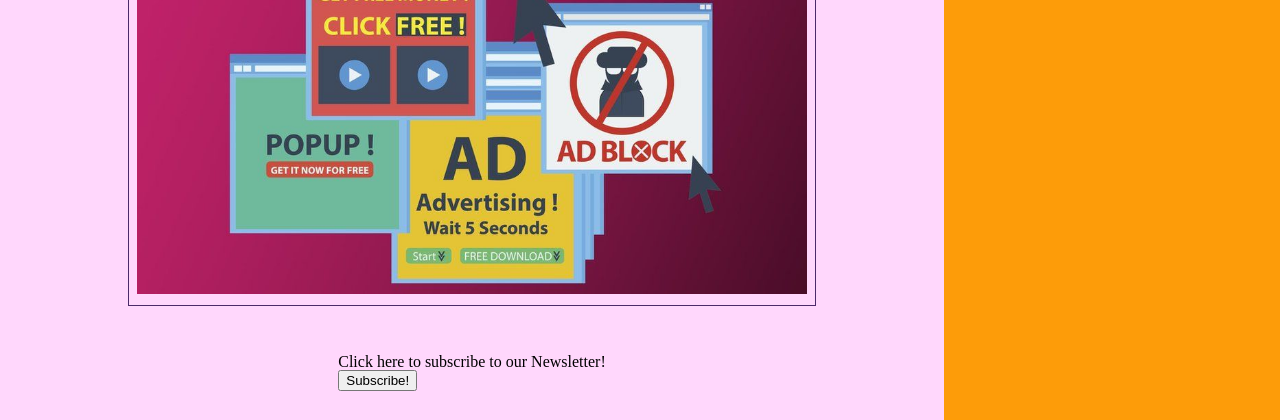
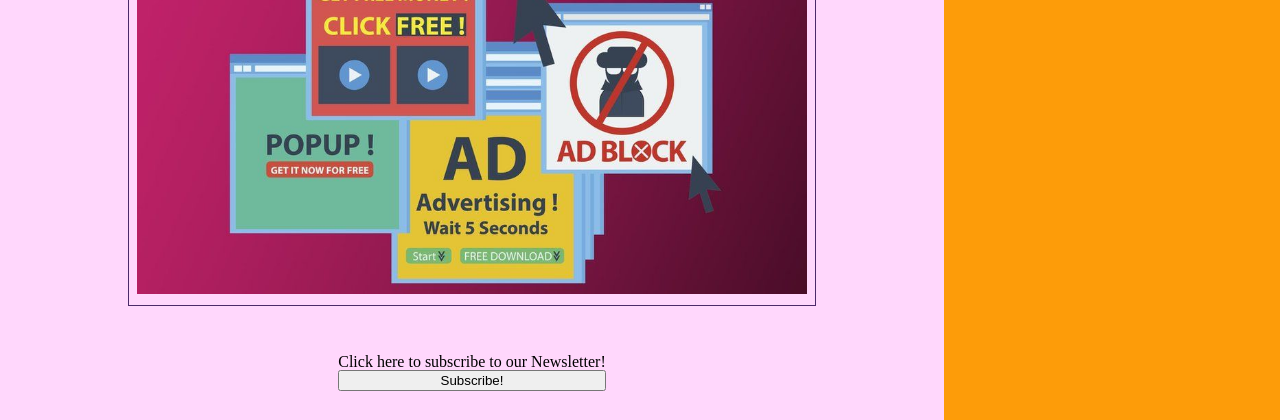
Before and after one commit to palomaquiroz/RocketNewsProject, a plain HTML site: page index.html in a window 1280 px wide. Shown: the part 2022-2442 px from the top of the page. Drawn offline with Linux system fonts and the light colour scheme.

Commit message:
added styles for the link to the suscription page

```diff
--- a/styles/index.css
+++ b/styles/index.css
@@ -184,6 +184,15 @@
     border: none;
 }
 
+#subscription-div {
+    display: flex;
+    flex-direction: column;
+}
+
+.suscribe-index {
+    width: 100%;
+}
+
 #rocket-footer {
     display: flex;
     flex-direction: column;
```
